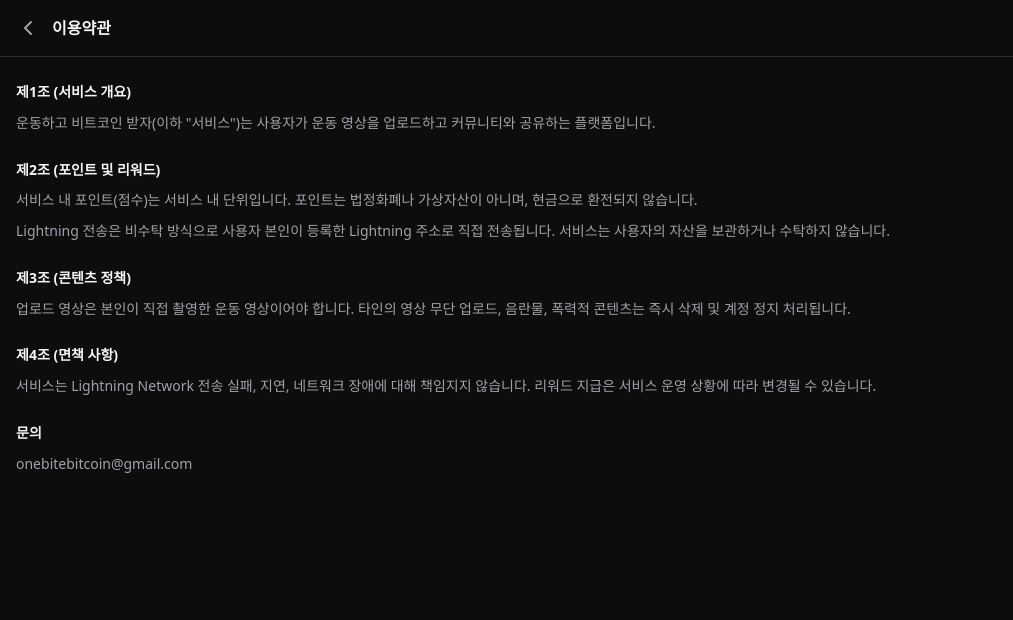
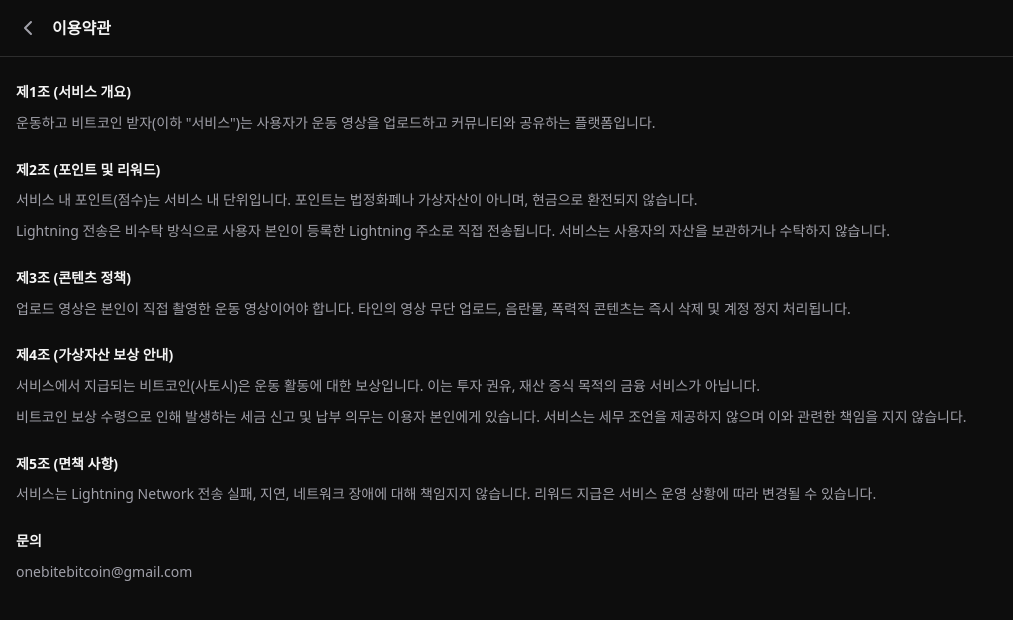
Before and after one commit to onebitebitcoin/stack-health, a React (Vite) app in the folder frontend/: page /terms in a window 1280 px wide. Shown: the top 620 px of the page, without its empty margins (0-1013 px from the left). Built offline with nearby package versions, Linux system fonts and the light colour scheme.

Commit message:
fix: 이용약관에 가상자산 보상 안내 및 세금 면책 조항 추가

```diff
--- a/frontend/src/pages/TermsPage.tsx
+++ b/frontend/src/pages/TermsPage.tsx
@@ -26,7 +26,12 @@ export default function TermsPage() {
           <p>업로드 영상은 본인이 직접 촬영한 운동 영상이어야 합니다. 타인의 영상 무단 업로드, 음란물, 폭력적 콘텐츠는 즉시 삭제 및 계정 정지 처리됩니다.</p>
         </section>
         <section>
-          <h2 className="font-semibold text-theme-primary mb-2">제4조 (면책 사항)</h2>
+          <h2 className="font-semibold text-theme-primary mb-2">제4조 (가상자산 보상 안내)</h2>
+          <p className="mb-2">서비스에서 지급되는 비트코인(사토시)은 운동 활동에 대한 보상입니다. 이는 투자 권유, 재산 증식 목적의 금융 서비스가 아닙니다.</p>
+          <p>비트코인 보상 수령으로 인해 발생하는 세금 신고 및 납부 의무는 이용자 본인에게 있습니다. 서비스는 세무 조언을 제공하지 않으며 이와 관련한 책임을 지지 않습니다.</p>
+        </section>
+        <section>
+          <h2 className="font-semibold text-theme-primary mb-2">제5조 (면책 사항)</h2>
           <p>서비스는 Lightning Network 전송 실패, 지연, 네트워크 장애에 대해 책임지지 않습니다. 리워드 지급은 서비스 운영 상황에 따라 변경될 수 있습니다.</p>
         </section>
         <section>
```
Also changed, not shown: 1 other file (tests, documents, lock files or other folders).
